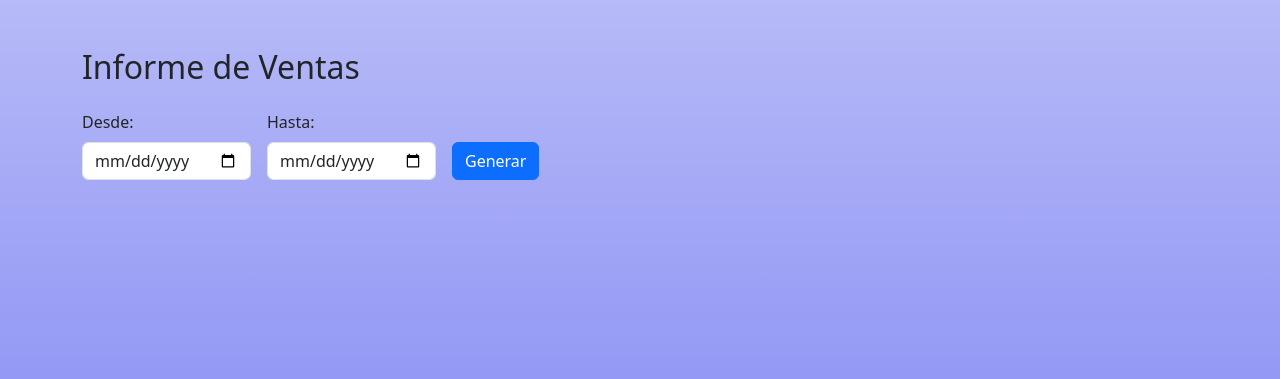
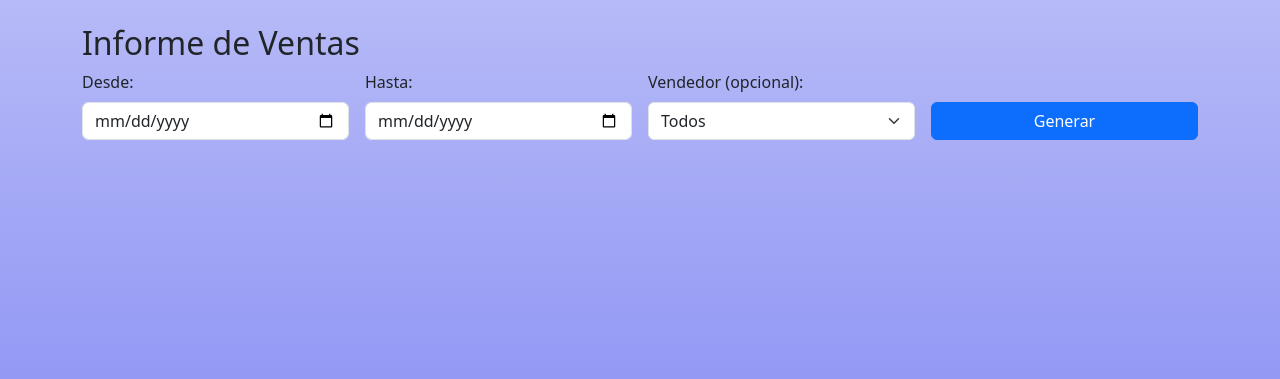
Before and after one commit to Cristhian1025/proyectoInventario, a PHP site: page /informes.php in a window 1280 px wide. Shown: the part 172-551 px from the top of the page. Run offline with PHP 8.4, Linux system fonts and the light colour scheme; the visitor is signed in with stand-in values (Sample User, id 1); tables that the repository leaves empty or names only in its code hold one stand-in row (values such as "Sample post"); some libraries are stand-ins or nearby versions.

Commit message:
añadido informes

```diff
--- a/proyectoInventario/informes.php
+++ b/proyectoInventario/informes.php
@@ -4,53 +4,70 @@
 include("includes/header.php");
 
 $reportData = [];
+$usuarios = getAllUsuarios($conn);
+
 if ($_SERVER['REQUEST_METHOD'] === 'GET' && isset($_GET['start']) && isset($_GET['end'])) {
     $start = $_GET['start'];
     $end = $_GET['end'];
-        $reportData = getSalesReportByDateRange($conn, $start, $end);
+    $vendedorId = isset($_GET['usuario']) && $_GET['usuario'] !== '' ? $_GET['usuario'] : null;
+    $reportData = getSalesReportByDateRange($conn, $start, $end, $vendedorId);
 }
 ?>
 
-<div class="container mt-5 mb-5 pb-5">
-    <h2 class="mb-4">Informe de Ventas</h2>
-
-    <form method="GET" class="row g-3 align-items-end mb-4">
-        <div class="col-auto">
-            <label for="start" class="form-label">Desde:</label>
-            <input type="date" id="start" name="start" class="form-control" required>
+<div class="container mt-4 mb-5 pb-5">
+    <h2>Informe de Ventas</h2>
+    <form method="GET" class="row g-3">
+        <div class="col-md-3">
+            <label class="form-label">Desde:</label>
+            <input type="date" name="start" class="form-control" required>
         </div>
-        <div class="col-auto">
-            <label for="end" class="form-label">Hasta:</label>
-            <input type="date" id="end" name="end" class="form-control" required>
+        <div class="col-md-3">
+            <label class="form-label">Hasta:</label>
+            <input type="date" name="end" class="form-control" required>
         </div>
-        <div class="col-auto">
-            <button type="submit" class="btn btn-primary">Generar</button>
+        <div class="col-md-3">
+            <label class="form-label">Vendedor (opcional):</label>
+            <select name="usuario" class="form-select">
+                <option value="">Todos</option>
+                <?php foreach ($usuarios as $usuario): ?>
+                    <option value="<?= $usuario['IdUsuario'] ?>"><?= htmlspecialchars($usuario['nombrecompleto']) ?></option>
+                <?php endforeach; ?>
+            </select>
+        </div>
+        <div class="col-md-3 d-flex align-items-end">
+            <button type="submit" class="btn btn-primary w-100">Generar</button>
         </div>
     </form>
 
     <?php if ($reportData): ?>
-        <div class="table-responsive mb-5">
-            <table class="table table-bordered table-striped mb-5">
+        <table class="table table-striped table-bordered mt-4 mb-5">
             <thead class="table-dark">
                 <tr>
                     <th>Fecha</th>
-                        <th>Total Ventas</th>
+                    <th>Vendedor</th>
+                    <th>Total Vendido</th>
                 </tr>
             </thead>
             <tbody>
-                    <?php foreach ($reportData as $row): ?>
+                <?php
+                $totalGeneral = 0;
+                foreach ($reportData as $row):
+                    $totalGeneral += $row['total'];
+                ?>
                     <tr>
-                            <td><?= htmlspecialchars($row['fecha']) ?></td>
+                        <td><?= $row['fechaVenta'] ?></td>
+                        <td><?= htmlspecialchars($row['nombrecompleto']) ?></td>
                         <td>$<?= number_format($row['total'], 2) ?></td>
                     </tr>
                 <?php endforeach; ?>
+                <tr class="table-secondary fw-bold">
+                    <td colspan="2" class="text-end">Total General:</td>
+                    <td>$<?= number_format($totalGeneral, 2) ?></td>
+                </tr>
             </tbody>
         </table>
-        </div>
     <?php elseif ($_GET): ?>
-        <div class="alert alert-warning" role="alert">
-            No se encontraron resultados para el rango seleccionado.
-        </div>
+        <p class="mt-4 alert alert-warning">No se encontraron resultados.</p>
     <?php endif; ?>
 </div>
 
```
Also changed, not shown: proyectoInventario/queries/informe_queries.php (+31 -23 lines). Lines whose indentation alone changed are shown as unchanged.
